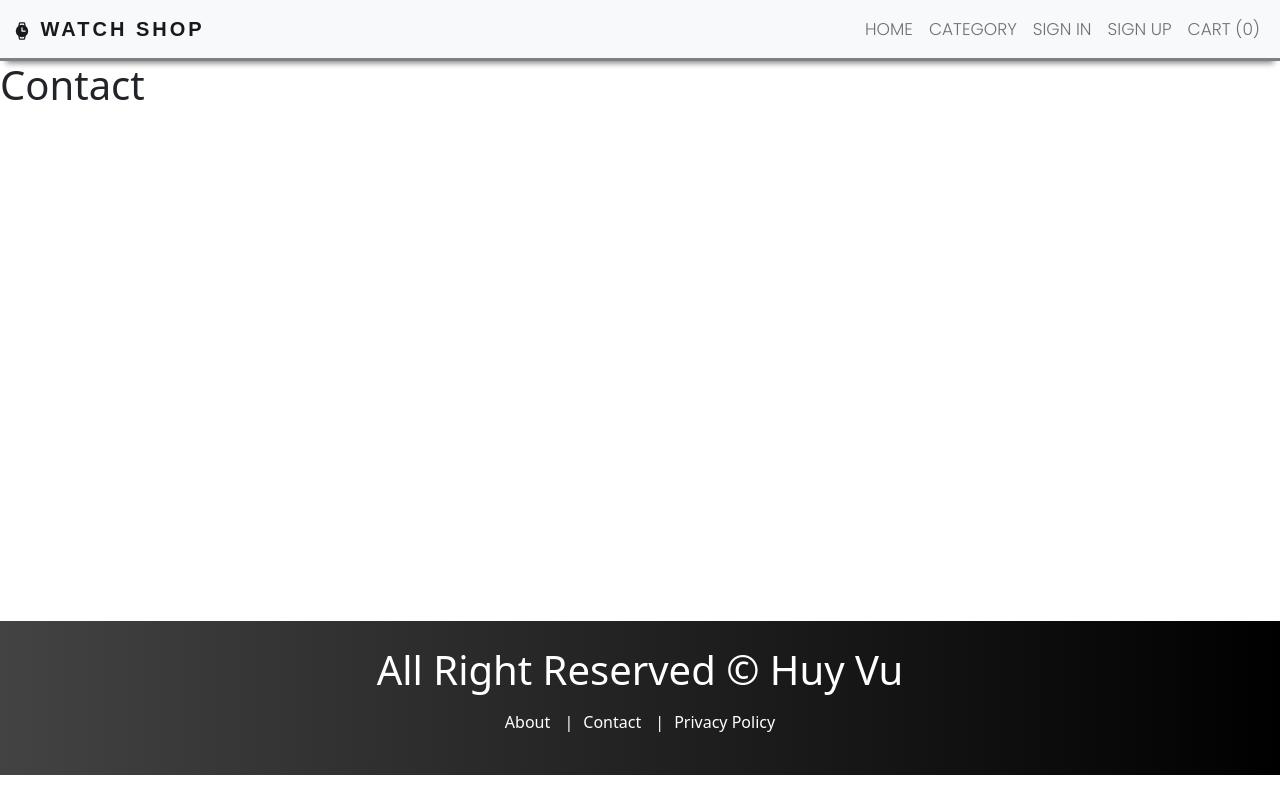
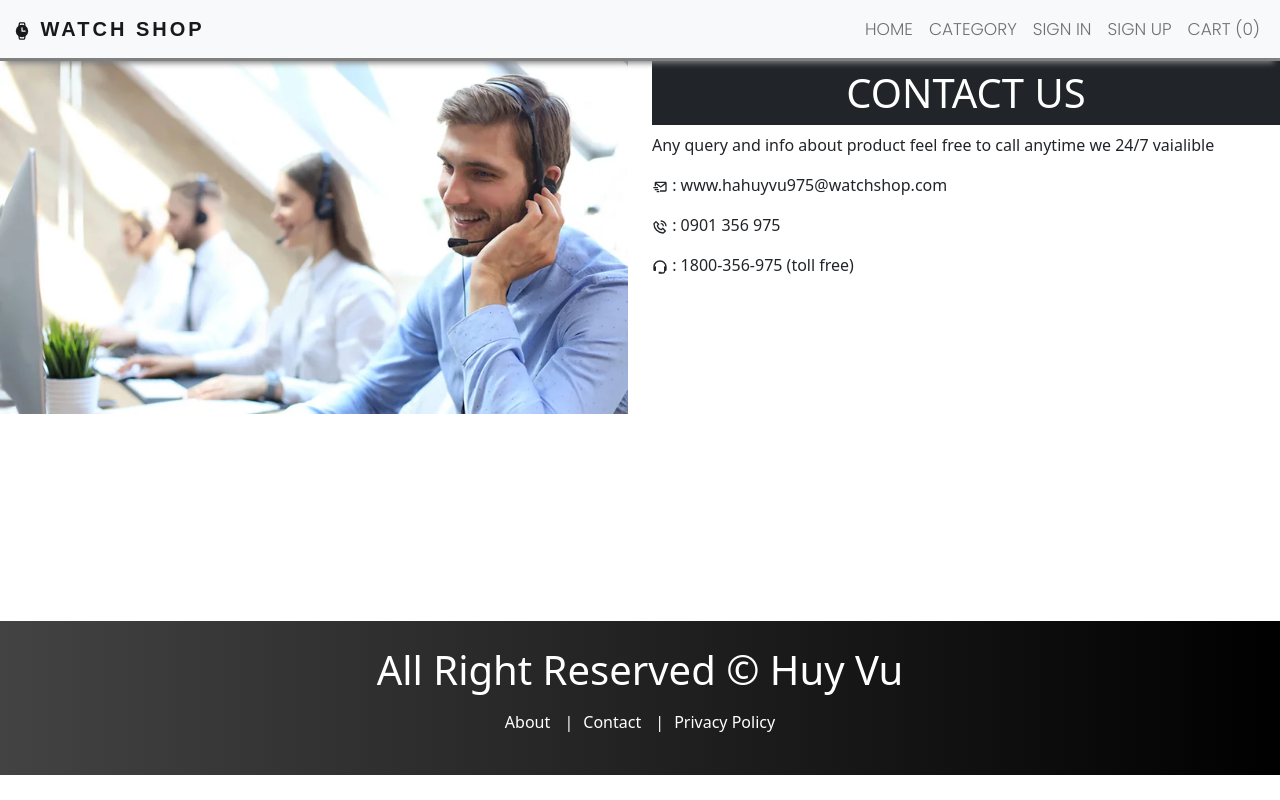
Before and after one commit to hahuyvu975/watch-shop, a React (Create React App) app in the folder client/: page /contact in a window 1280 px wide. Built offline with nearby package versions, Linux system fonts and the light colour scheme; the HTML template or start-up script is replaced by a standard one.

Commit message:
ui page contact

```diff
--- a/client/src/pages/Contact.js
+++ b/client/src/pages/Contact.js
@@ -1,10 +1,34 @@
 import React from 'react'
 import Layout from '../components/Layout/Layout'
-
+import { BiSupport, BiMailSend, BiPhoneCall } from "react-icons/bi";
 const Contact = () => {
   return (
     <Layout>
-      <h1>Contact</h1>
+      <div className='row contactus'>
+        <div className='col-md-6'>
+          <img
+          src='/images/contactus.jpeg'
+          alt='contactus'
+          style={{width: "100%"}}
+          />
+        </div>
+        <div className='col-md-6'>
+          <h1 className='bg-dark p-2 text-white text-center'>CONTACT US</h1>
+          <p className='text-justify mt-2'>
+            Any query and info about product feel free to call anytime we 24/7 vaialible
+          </p>
+          <p className='mt-3'>
+            <BiMailSend /> : www.hahuyvu975@watchshop.com
+          </p>
+          <p className='mt-3'>
+            <BiPhoneCall /> : 0901 356 975
+          </p>
+          <p className='mt-3'>
+            <BiSupport /> : 1800-356-975 (toll free)
+          </p>
+
+        </div>
+      </div>
     </Layout>
   )
 }
```
